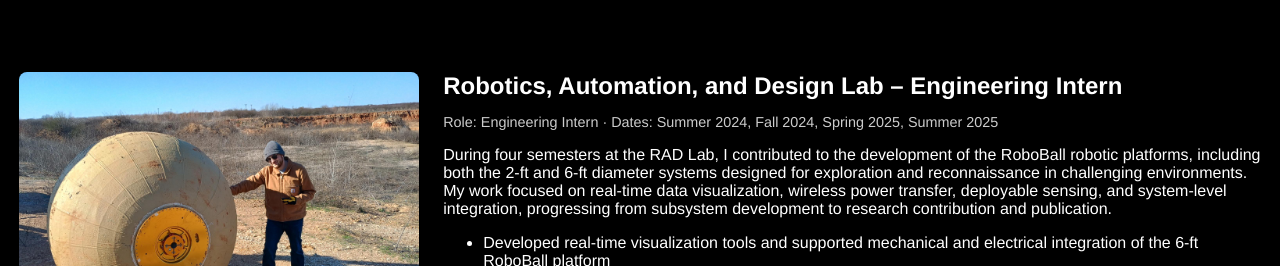
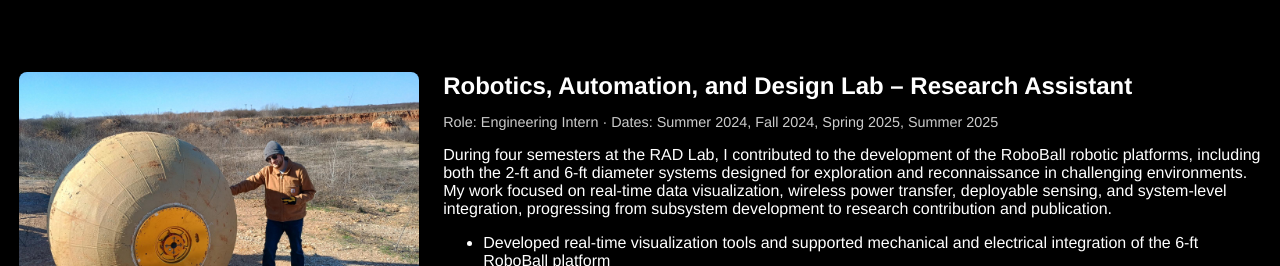
Before and after one commit to MAT-IV/MAT-IV.github.io, a Jekyll site: the page built from experience.md, in a window 1280 px wide, cut to the strip 488-754 px from the top of the page. Built offline with Jekyll 4.4.1, drawn with Linux system fonts in a browser that asks for light colours.

Commit message:
Update experience.md

```diff
--- a/experience.md
+++ b/experience.md
@@ -65,7 +65,7 @@ permalink: /experience/
       </div>
     </div>
     <div class="team-card-body">
-      <h2>Robotics, Automation, and Design Lab – Engineering Intern</h2>
+      <h2>Robotics, Automation, and Design Lab – Research Assistant</h2>
       <p class="team-meta">Role: Engineering Intern · Dates: Summer 2024, Fall 2024, Spring 2025, Summer 2025</p>
       <p>
         During four semesters at the RAD Lab, I contributed to the development of the RoboBall robotic platforms, including both the 2-ft and 6-ft diameter systems designed for exploration and reconnaissance in challenging environments. My work focused on real-time data visualization, wireless power transfer, deployable sensing, and system-level integration, progressing from subsystem development to research contribution and publication.
@@ -203,8 +203,8 @@ permalink: /experience/
       <button class="team-overlay-close" aria-label="Close details">&times;</button>
 
       <div class="team-overlay-content">
-        <h2>RAD Lab – Engineering Intern</h2>
-        <p class="team-meta">Role: Engineering Intern · Dates: Summer 2024, Fall 2024, Spring 2025, Summer 2025</p>
+        <h2>RAD Lab – Research Assistant</h2>
+        <p class="team-meta">Role: Research Assistant · Dates: Summer 2024, Fall 2024, Spring 2025, Summer 2025</p>
 
         <!-- Hero image -->
         <img
```
